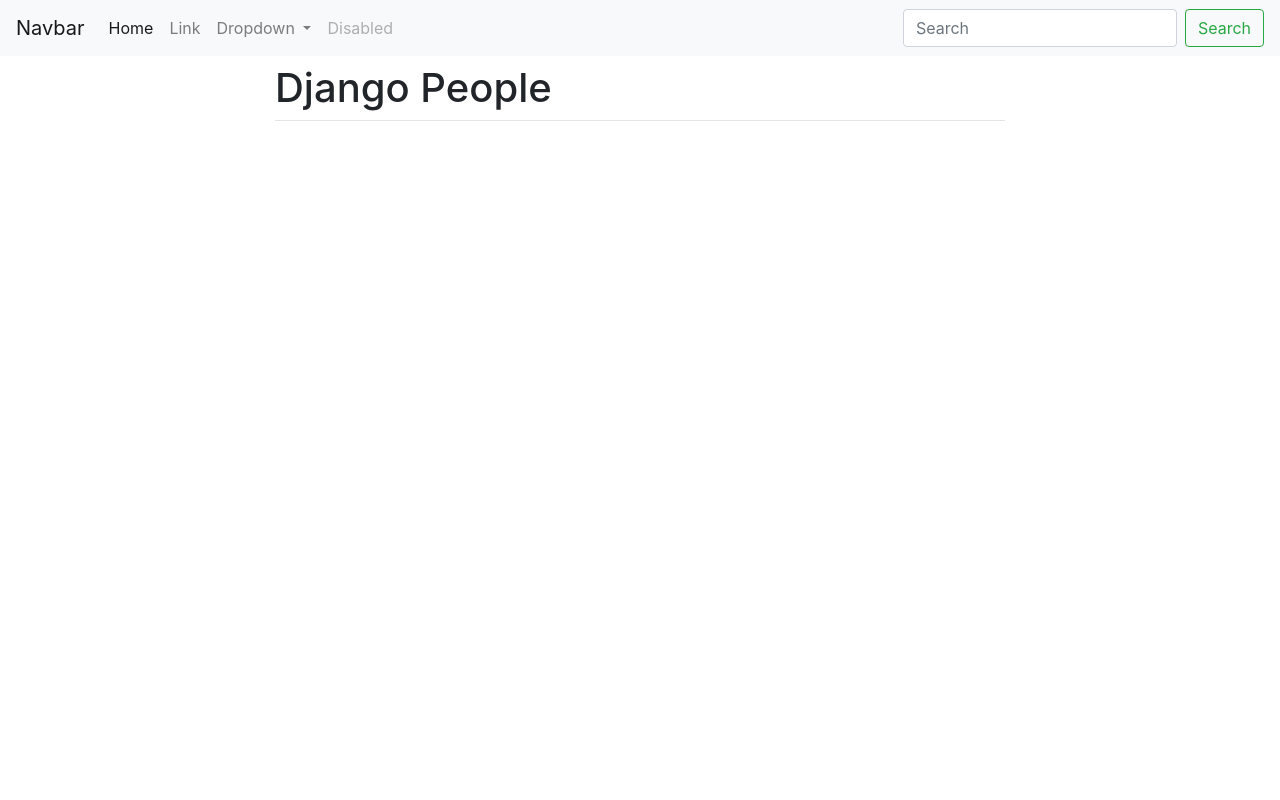
After one commit to brahim024/dj-tutorial, a Django app: template templates/base.html in a window 1280 px wide. The commit adds this page. Run offline with Django 3.2, Linux system fonts and the light colour scheme; the template is opened without the code that fills it, so the values that code supplies are empty; some libraries are stand-ins or nearby versions.

Commit message:
add bootstrap firms

```diff
--- a/myapp/admin.py
+++ b/myapp/admin.py
@@ -1,4 +1,4 @@
 from django.contrib import admin
-from .models import Artist
+from .models import Person
 # Register your models here.
-admin.site.register(Artist)
+admin.site.register(Person)
--- a/myapp/models.py
+++ b/myapp/models.py
@@ -1,8 +1,11 @@
 from django.db import models
 
 # Create your models here.
-class Artist(models.Model):
+class Person(models.Model):
 	name=models.CharField(max_length=20)
 	age=models.IntegerField(default=18)
+	email=models.EmailField(blank=True)
+	job_type=models.CharField(max_length=40)
+	bio=models.TextField(blank=True)
 	def __str__(self):
 		return self.name
--- a/myapp/urls.py
+++ b/myapp/urls.py
@@ -1,5 +1,5 @@
 from django.urls import path
-from. import views
+from myapp.views import PersonCreateView
 urlpatterns=[
-	path('bombi',views.artist,name='artist'),
+	path('bombi',PersonCreateView.as_view(),name='PersonCreateView'),
 ]
--- a/project/settings.py
+++ b/project/settings.py
@@ -32,13 +32,16 @@ ALLOWED_HOSTS = []
 
 INSTALLED_APPS = [
     'myapp',
+    'bootstrap4',
     'django.contrib.admin',
     'django.contrib.auth',
     'django.contrib.contenttypes',
     'django.contrib.sessions',
     'django.contrib.messages',
     'django.contrib.staticfiles',
+    'crispy_forms',
 ]
+#CRISPY_TEMPLATE_PACK = 'bootstrap4'
 
 MIDDLEWARE = [
     'django.middleware.security.SecurityMiddleware',
--- /dev/null
+++ b/templates/base.html
@@ -0,0 +1,59 @@
+<html lang="en">
+  <head>
+    <meta charset="utf-8">
+    <meta name="viewport" content="width=device-width, initial-scale=1, shrink-to-fit=no">
+    <link rel="stylesheet" href="https://stackpath.bootstrapcdn.com/bootstrap/4.1.3/css/bootstrap.min.css" integrity="sha384-MCw98/SFnGE8fJT3GXwEOngsV7Zt27NXFoaoApmYm81iuXoPkFOJwJ8ERdknLPMO" crossorigin="anonymous">
+    <title>Django People</title>
+
+  </head>
+  <body>
+
+        <!-- Navbar content -->
+        <nav class="navbar navbar-expand-lg navbar-light bg-light">
+            <a class="navbar-brand" href="#">Navbar</a>
+            <button class="navbar-toggler" type="button" data-toggle="collapse" data-target="#navbarSupportedContent" aria-controls="navbarSupportedContent" aria-expanded="false" aria-label="Toggle navigation">
+              <span class="navbar-toggler-icon"></span>
+            </button>
+
+            <div class="collapse navbar-collapse" id="navbarSupportedContent">
+              <ul class="navbar-nav mr-auto">
+                <li class="nav-item active">
+                  <a class="nav-link" href="#">Home <span class="sr-only">(current)</span></a>
+                </li>
+                <li class="nav-item">
+                  <a class="nav-link" href="#">Link</a>
+                </li>
+                <li class="nav-item dropdown">
+                  <a class="nav-link dropdown-toggle" href="#" id="navbarDropdown" role="button" data-toggle="dropdown" aria-haspopup="true" aria-expanded="false">
+                    Dropdown
+                  </a>
+                  <div class="dropdown-menu" aria-labelledby="navbarDropdown">
+                    <a class="dropdown-item" href="#">Action</a>
+                    <a class="dropdown-item" href="#">Another action</a>
+                    <div class="dropdown-divider"></div>
+                    <a class="dropdown-item" href="#">Something else here</a>
+                  </div>
+                </li>
+                <li class="nav-item">
+                  <a class="nav-link disabled" href="#" tabindex="-1" aria-disabled="true">Disabled</a>
+                </li>
+              </ul>
+              <form class="form-inline my-2 my-lg-0">
+                <input class="form-control mr-sm-2" type="search" placeholder="Search" aria-label="Search">
+                <button class="btn btn-outline-success my-2 my-sm-0" type="submit">Search</button>
+              </form>
+            </div>
+          </nav>
+
+    <div class="container">
+      <div class="row justify-content-center">
+        <div class="col-8">
+          <h1 class="mt-2">Django People</h1>
+          <hr class="mt-0 mb-4">
+          {% block content %}
+          {% endblock %}
+        </div>
+      </div>
+    </div>
+  </body>
+</html>
```
Also changed, not shown: myapp/templates/index.html (+10 -2 lines), myapp/templates/person_form.html (added, +25 -0 lines), myapp/views.py (+8 -9 lines), README.md, db.sqlite3, myapp/migrations/0003_auto_20200904_2231.py (added), myapp/templates/upload.html (deleted).
